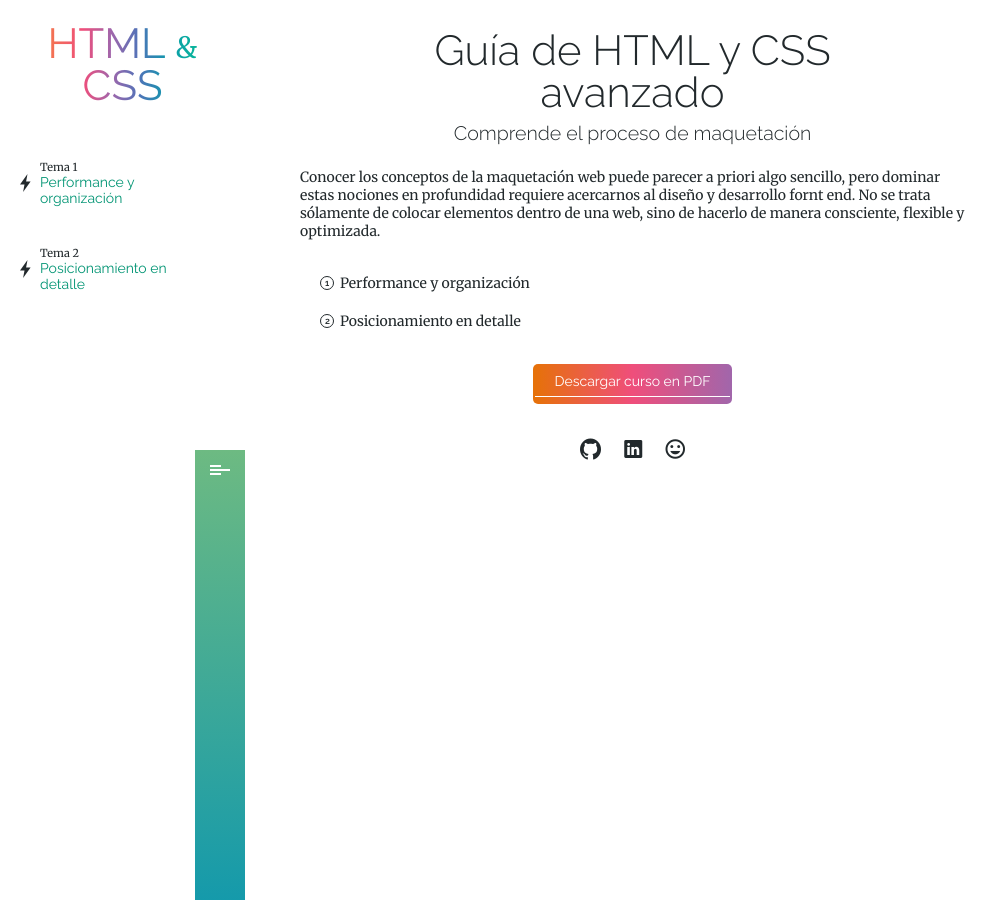
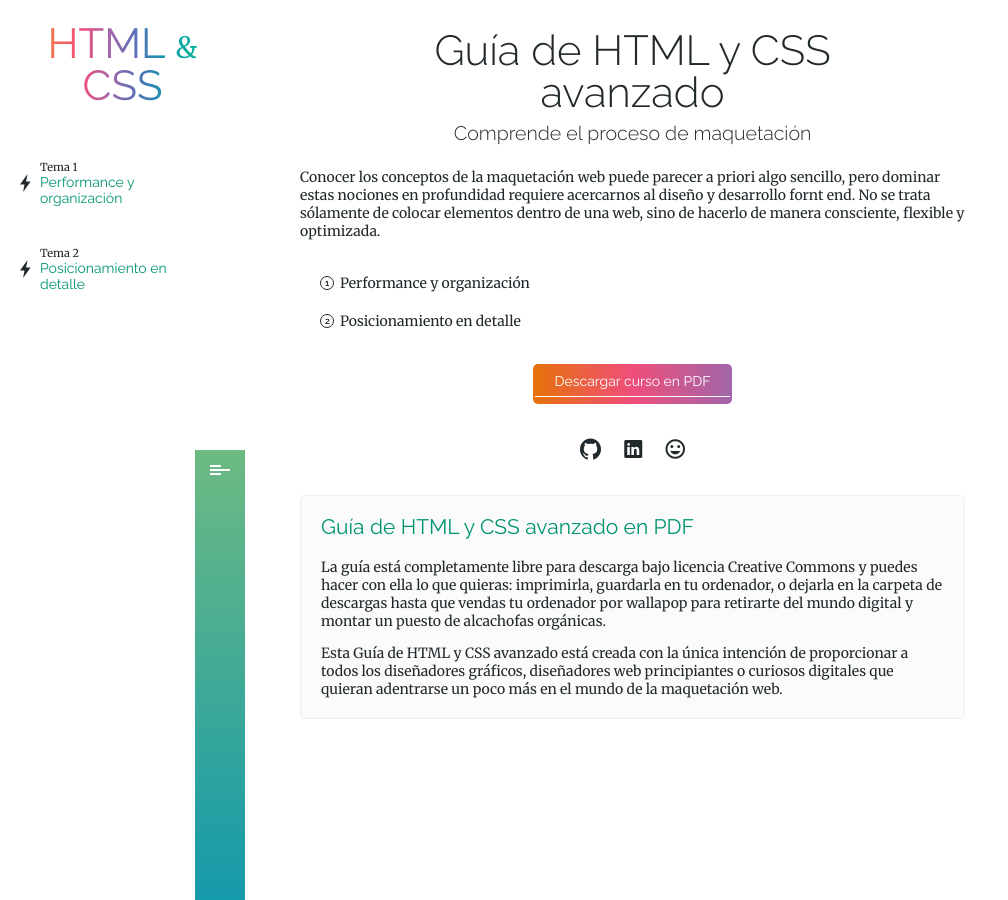
Before and after one commit to staranco/HTML-CSS-avanzado, a Jekyll site: the page built from index.md, in a window 1280 px wide. Shown: the whole page, without its empty margins (0-1008 px from the left). Built offline with Jekyll 4.4.1, drawn with Linux system fonts in a browser that asks for light colours; some web fonts are replaced.

Commit message:
descargar guia pdf

```diff
--- /dev/null
+++ b/_sass/components/_highlightedblock.scss
@@ -0,0 +1,13 @@
+@import '../base/variables';
+.highlightedblock {
+  position: relative;
+  display: block;
+  border-radius: 5px;
+  padding: 20px;
+  overflow: hidden;
+  background: #fbfbfb;
+
+  &.bordered {
+    border: 1px solid #eee;
+  }
+}
--- a/_sass/components/_index.scss
+++ b/_sass/components/_index.scss
@@ -1,3 +1,4 @@
 @import 'progress';
 @import 'featuredbox';
 @import 'button';
+@import 'highlightedblock';
--- a/index.md
+++ b/index.md
@@ -20,3 +20,9 @@ Conocer los conceptos de la maquetación web puede parecer a priori algo sencill
 	<li><a href="https://www.linkedin.com/in/susanataranco" target="_blank" class="p-sm"><i class="icon ion-social-linkedin"></i></a></li>
 	<li><a href="http://susana-taranco.me" target="_blank" class="p-sm"><i class="icon ion-android-happy"></i></a></li>
 </ul>
+
+<div class="highlightedblock bordered">
+	<a href="#"><h3 class="m-t-n">Guía de HTML y CSS avanzado en PDF</h3></a>
+	<p>La guía está completamente libre para descarga bajo licencia Creative Commons y puedes hacer con ella lo que quieras: imprimirla, guardarla en tu ordenador, o dejarla en la carpeta de descargas hasta que vendas tu ordenador por wallapop para retirarte del mundo digital y montar un puesto de alcachofas orgánicas.</p>
+	<p class="m-b-n">Esta Guía de HTML y CSS avanzado está creada con la única intención de proporcionar a todos los diseñadores gráficos, diseñadores web principiantes o curiosos digitales que quieran adentrarse un poco más en el mundo de la maquetación web.</p>
+</div>
```
